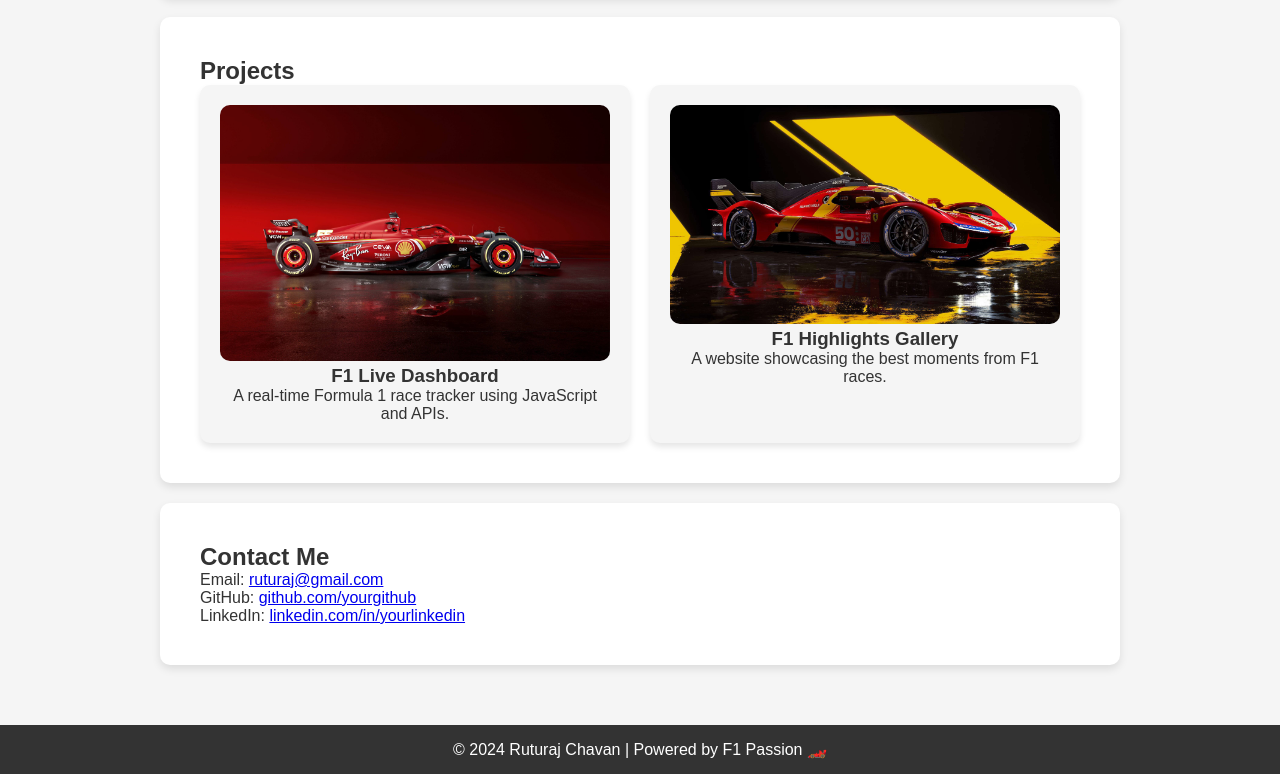
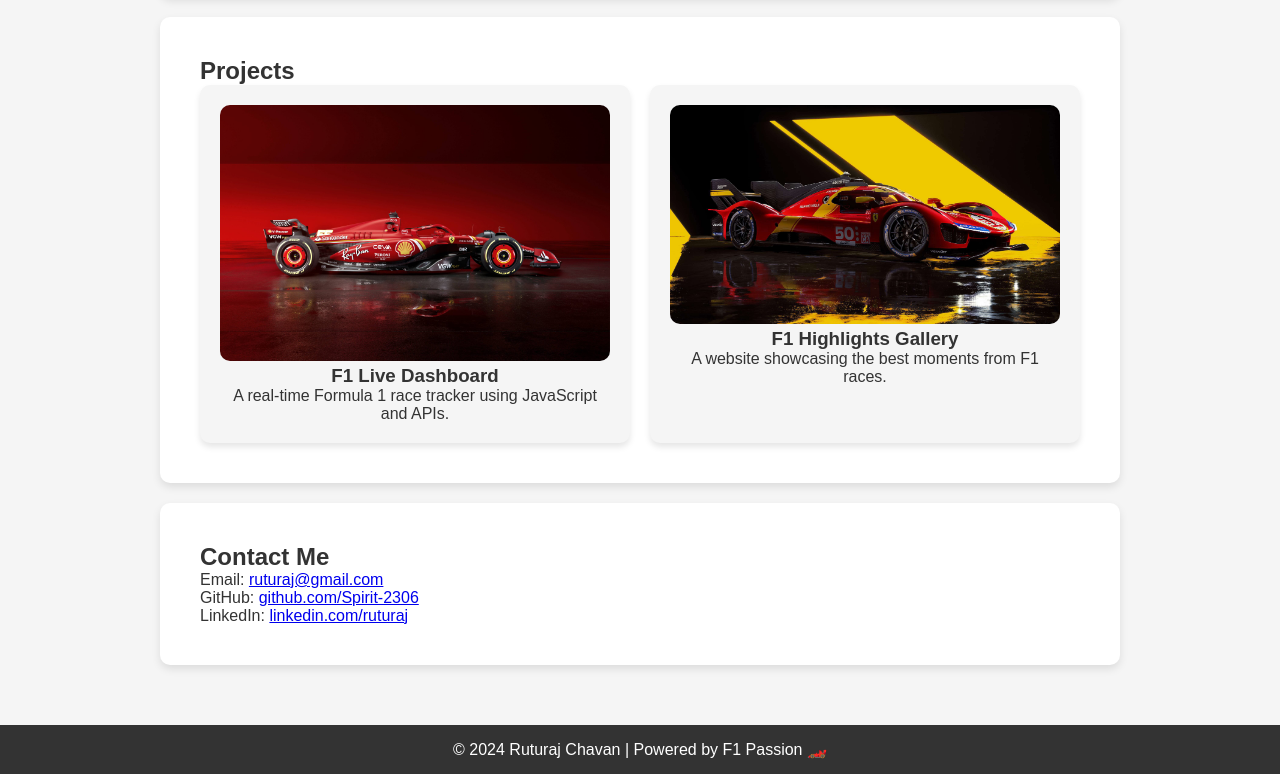
Before and after one commit to Spirit-2306/Portfolio-page, a plain HTML site: page index.html in a window 1280 px wide. Shown: the part 752-1526 px from the top of the page. Drawn offline with Linux system fonts and the light colour scheme.

Commit message:
Add files via upload

```diff
--- a/index.html
+++ b/index.html
@@ -58,8 +58,8 @@
         <section id="contact" class="section contact">
             <h2>Contact Me</h2>
             <p>Email: <a href="ruturaj.rpc@gmail.com">ruturaj@gmail.com</a></p>
-            <p>GitHub: <a href="https://github.com/yourgithub" target="_blank">github.com/yourgithub</a></p>
-            <p>LinkedIn: <a href="https://linkedin.com/in/yourlinkedin" target="_blank">linkedin.com/in/yourlinkedin</a></p>
+            <p>GitHub: <a href="https://https://github.com/Spirit-2306" target="_blank">github.com/Spirit-2306</a></p>
+            <p>LinkedIn: <a href="https://www.linkedin.com/public-profile/settings" target="_blank">linkedin.com/ruturaj</a></p>
         </section>
     </div>
 
```
